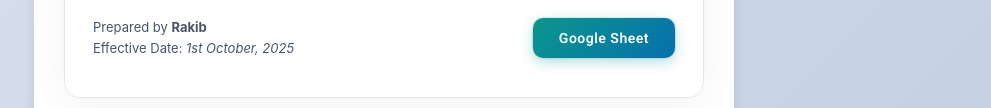
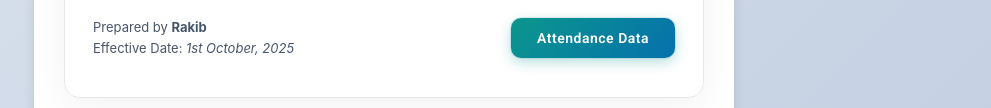
Before and after one commit to RH-NAYM/AttendanceHE, a plain HTML site: page static/index.html in a window 1280 px wide. Shown: the part 2050-2158 px from the top of the page, without its empty margins (256-1247 px from the left). Drawn offline with nearby package versions, Linux system fonts and the light colour scheme; no server answers.

Commit message:
change button name

```diff
--- a/static/index.html
+++ b/static/index.html
@@ -173,7 +173,7 @@
                         "
         onmouseover="this.style.transform='translateY(-3px)'; this.style.boxShadow='0 6px 18px rgba(11,151,140,0.45)';"
                         onmouseout="this.style.transform='translateY(0)'; this.style.boxShadow='0 4px 12px rgba(11,151,140,0.3)';">
-                        Google Sheet
+                        Attendance Data
                     </button>
                 </div>
             </main>
```
